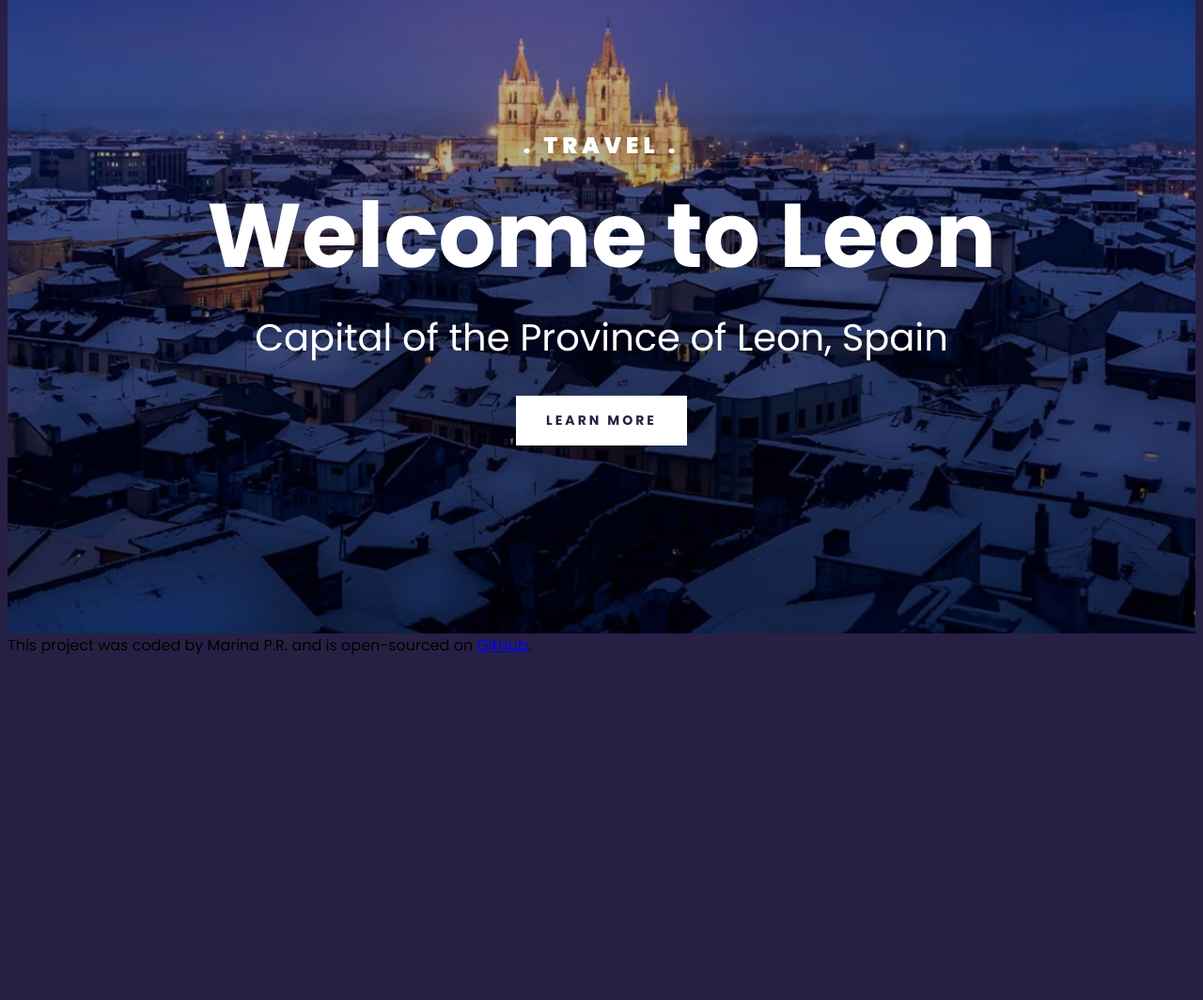
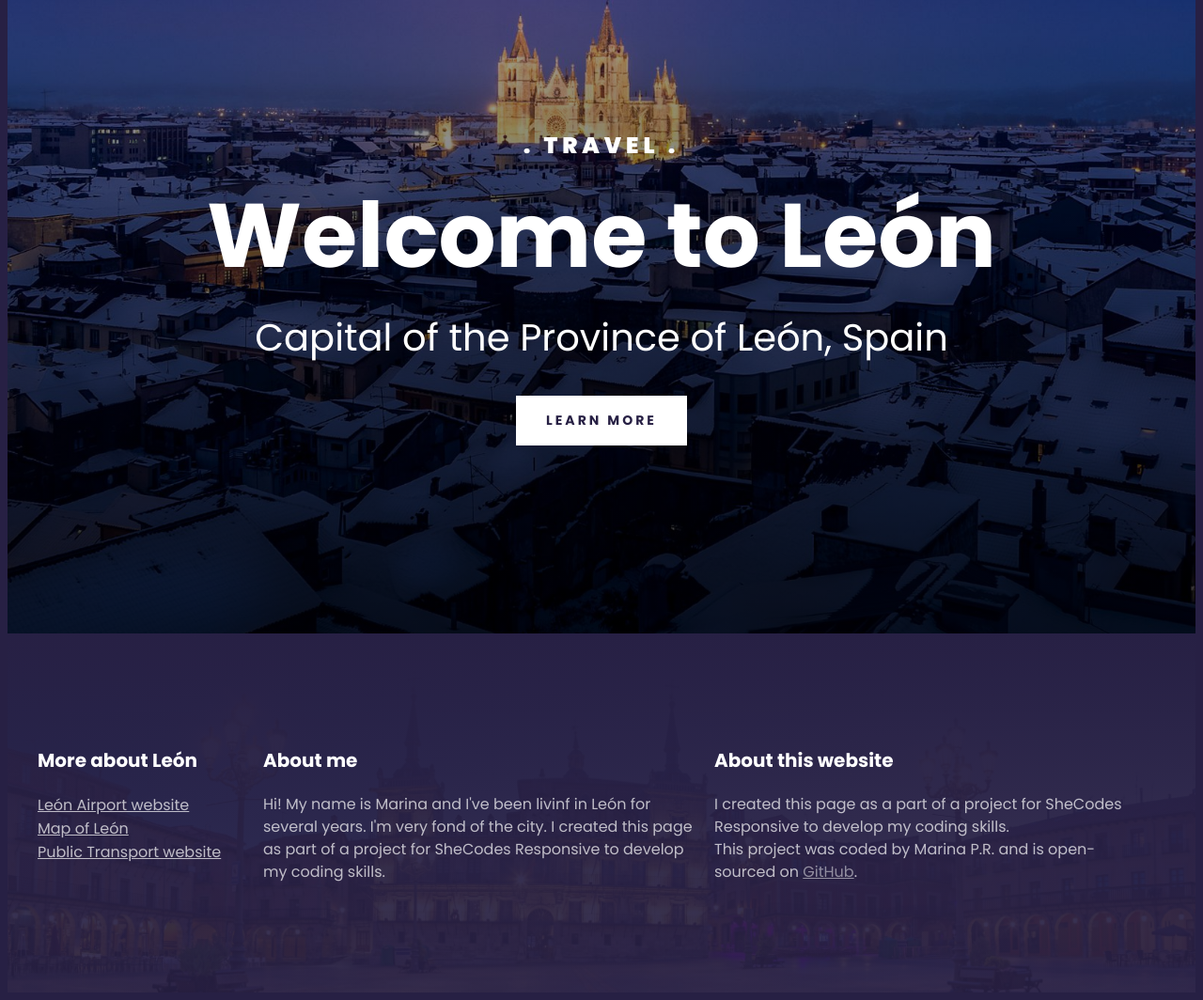
Before and after one commit to MarinaPerezR/leon-travel-project, a plain HTML site: page index.html in a window 1280 px wide. Shown: the part 71-1135 px from the top of the page at 94% size. Before the commit the page ends 800 px from the top, so only its background shows below. Drawn offline with Linux system fonts and the light colour scheme.

Commit message:
Added footer

```diff
--- a/index.html
+++ b/index.html
@@ -7,18 +7,45 @@
 <link rel="preconnect" href="https://fonts.gstatic.com" crossorigin>
 <link href="https://fonts.googleapis.com/css2?family=Poppins:ital,wght@0,100;0,200;0,300;0,400;0,500;0,600;0,700;0,800;0,900;1,100;1,200;1,300;1,400;1,500;1,600;1,700;1,800;1,900&display=swap" rel="stylesheet">
     <link rel="stylesheet" href="src/styles.css">
-    <title>Welcome to Leon</title>
+    <title>Welcome to León</title>
 </head>
 <body>
  <div class="container">
-  <header>
+   <header>
     <h3>. TRAVEL .</h3>
-    <h1>Welcome to Leon</h1>
-    <h2>Capital of the Province of Leon, Spain</h2>
+    <h1>Welcome to León</h1>
+    <h2>Capital of the Province of León, Spain</h2>
     <a href="#more">Learn more</a>
-  </header>
-
-    <footer>This project was coded by Marina P.R. and is open-sourced on <a href="https://github.com/MarinaPerezR/leon-travel-project" target="_blank">GitHub</a>.</footer>
+   </header>
+   <footer>
+     <section class="grid">
+       <div>
+           <h3>More about León</h3>
+           <ul>
+               <li>
+                  <a href="https://www.aena.es/es/leon.html" target="_blank">León Airport website</a></li>
+               <li>
+                  <a href="https://maps.app.goo.gl/yya2jV1phE6p8JBk7" target="_blank">Map of León</a></li>
+               <li>
+                  <a href="https://www.alesa-alsa.com/" target="_blank">Public Transport website</a></li>
+           </ul>
+       </div>
+       <div>
+          <h3>About me</h3>
+          <p>
+              Hi! My name is Marina and I've been livinf in León for several years. I'm very fond of the city. I created this page as part of a project for SheCodes Responsive to develop my coding skills.
+          </p>
+       </div>
+       <div>
+          <h3>About this website</h3>
+          <p>
+              I created this page as a part of a project for SheCodes Responsive to develop my coding skills.
+              <br>
+              This project was coded by Marina P.R. and is open-sourced on <a href="https://github.com/MarinaPerezR/leon-travel-project" target="_blank">GitHub</a>.
+          </p>
+       </div>
+     </section>
+   </footer>
  </div>
 </body>
 </html>
--- a/src/styles.css
+++ b/src/styles.css
@@ -8,11 +8,21 @@ body {
     margin: 0 auto;
 }
 
+.grid {
+    display: grid;
+    grid-template-columns: 1fr 2fr 2fr;
+}
+
+section {
+    max-width: 1200px;
+    margin: 0 auto;
+}
+
 header {
-    background-image: linear-gradient(rgba(0, 0, 0, 0.2), rgba(0, 0, 0, 0.5)), url('../images/views.png');
+    background-image: linear-gradient(rgba(0, 0, 0, 0.3), rgba(0, 0, 0, 0.8)), url('../images/snow.jpg');
     background-repeat: no-repeat;
     background-size: cover;
-    background-position: 20% 80%;
+    background-position: 40% 60%;
     color: white;
     text-align: center;
     padding: 200px 0;
@@ -55,8 +65,48 @@ header a {
     display: inline-block;
 }
 
+footer {
+    color: white;
+    background-image:linear-gradient(rgba(39, 32, 68, 1), rgba(39, 32, 68, 0.9)),
+    url('../images/plaza.jpg');
+    background-repeat: no-repeat;
+    background-size: cover;
+    background-position: 50% 50%;
+    padding: 100px 0;
+}
 
-@media (max-width: 900px) {
+footer h3 {
+   font-weight: 700;
+   font-size: 20px;
+   line-height: 30px;
+}
+
+footer p {
+    font-weight: 400;
+    font-size: 16px;
+    line-height: 24px;
+    opacity: 0.7;
+    margin-right: 20px;
+
+}
+
+footer ul {
+    padding: 0;
+}
+
+footer li {
+    list-style: none;
+    margin: 0;
+    padding: 0;
+}
+
+footer a {
+    color: white;
+    opacity: 0.7;
+}
+
+
+@media (max-width: 960px) {
     header {
         padding: 60px 0;
     }
```
Also changed, not shown: images/plaza.jpg (added), images/snow.jpg (added), images/views.png (deleted).
